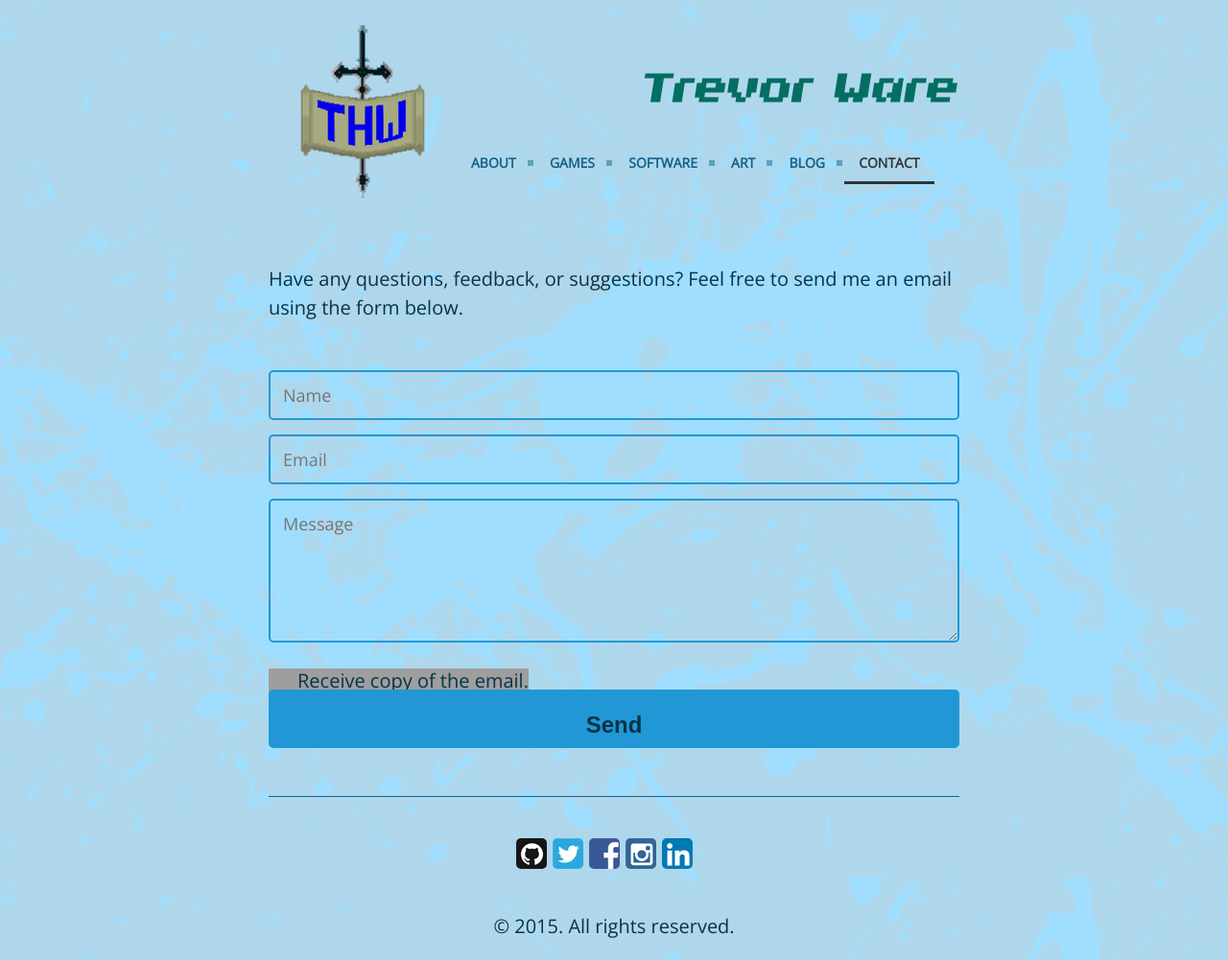
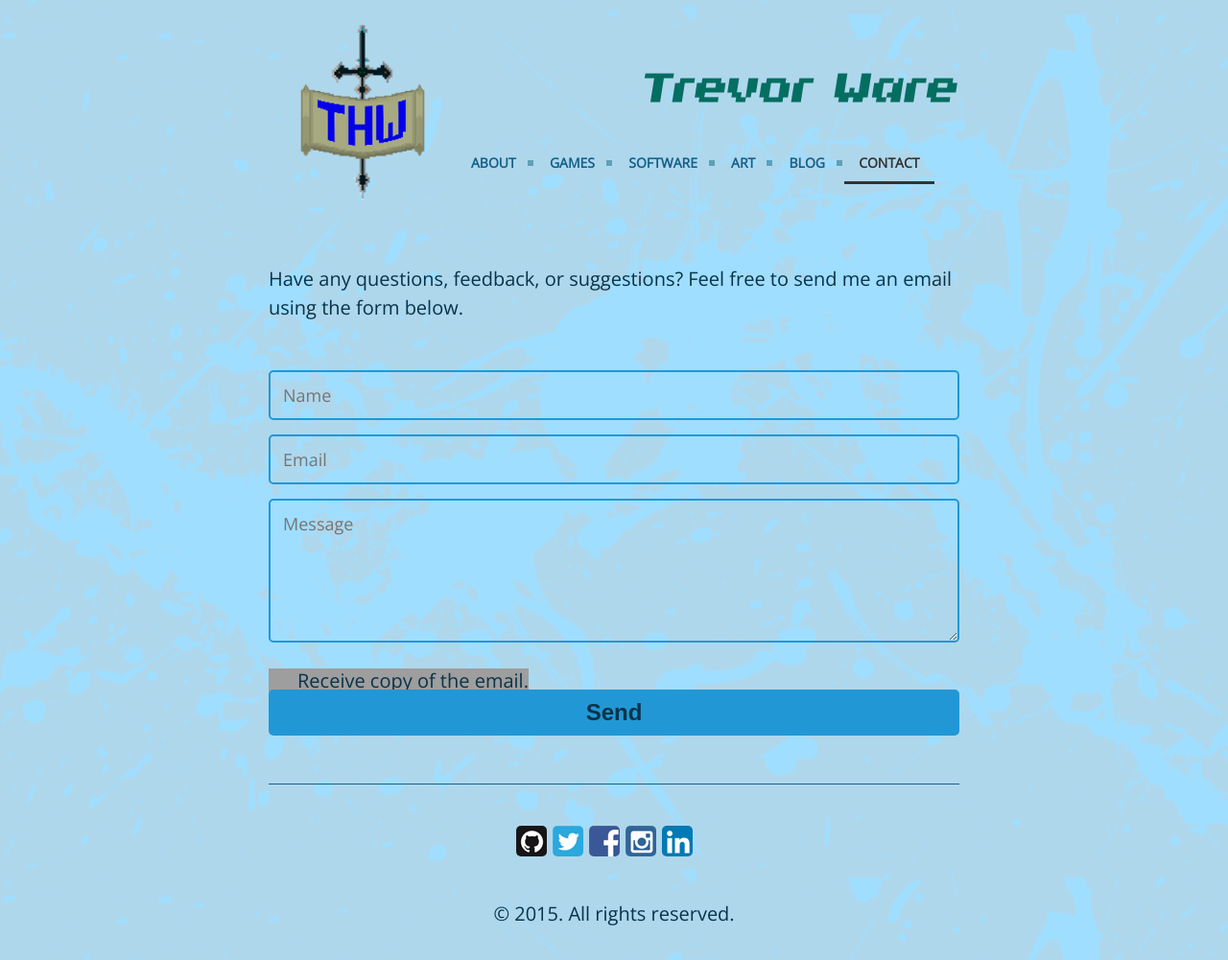
Before and after one commit to twarrre/twarrre.github.io, a Jekyll site: the page built from contact.md, in a window 1280 px wide. Shown: the whole page at 96% size. Built offline with Jekyll 4.4.1, drawn with Linux system fonts in a browser that asks for light colours; grey boxes are pictures that could not be loaded.

Commit message:
Revert "Fixing the padding for the checkbox."
This reverts commit 0fe13737eb8cdb8075971cf4a126dbdd7bbaa32f.

```diff
--- a/public/css/poole.css
+++ b/public/css/poole.css
@@ -803,6 +803,7 @@
 
 input[type=checkbox].checkboxCC + label.labelCC {
 	padding-left:30px;
+  padding-bottom: 20px;
 	height:25px;
 	display:inline-block;
 	line-height:25px;
@@ -843,7 +844,7 @@
   cursor:pointer;
   color: #083349;
   font-size:24px;
-  padding-top:23px;
+  padding-top:10px;
   padding-bottom:10px;
   transition: all 0.3s;
   margin-top:-4px;
```
